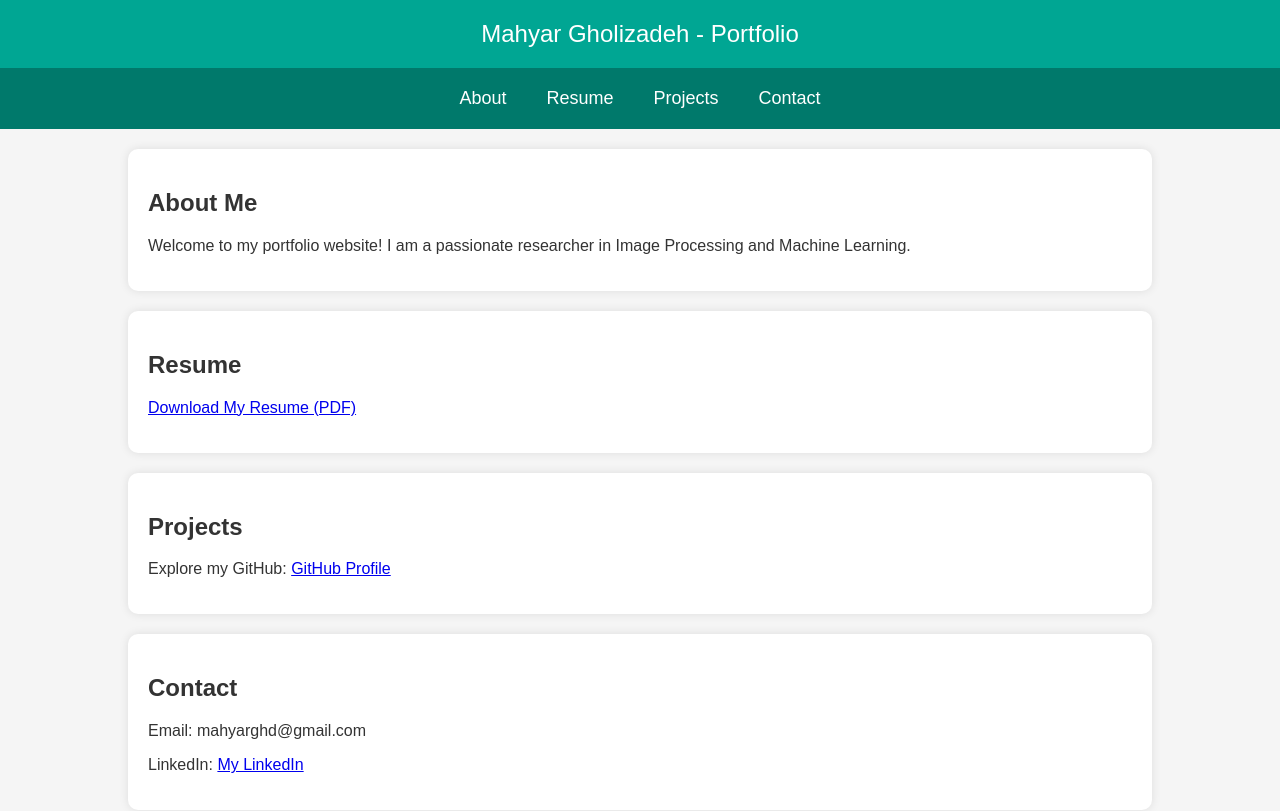
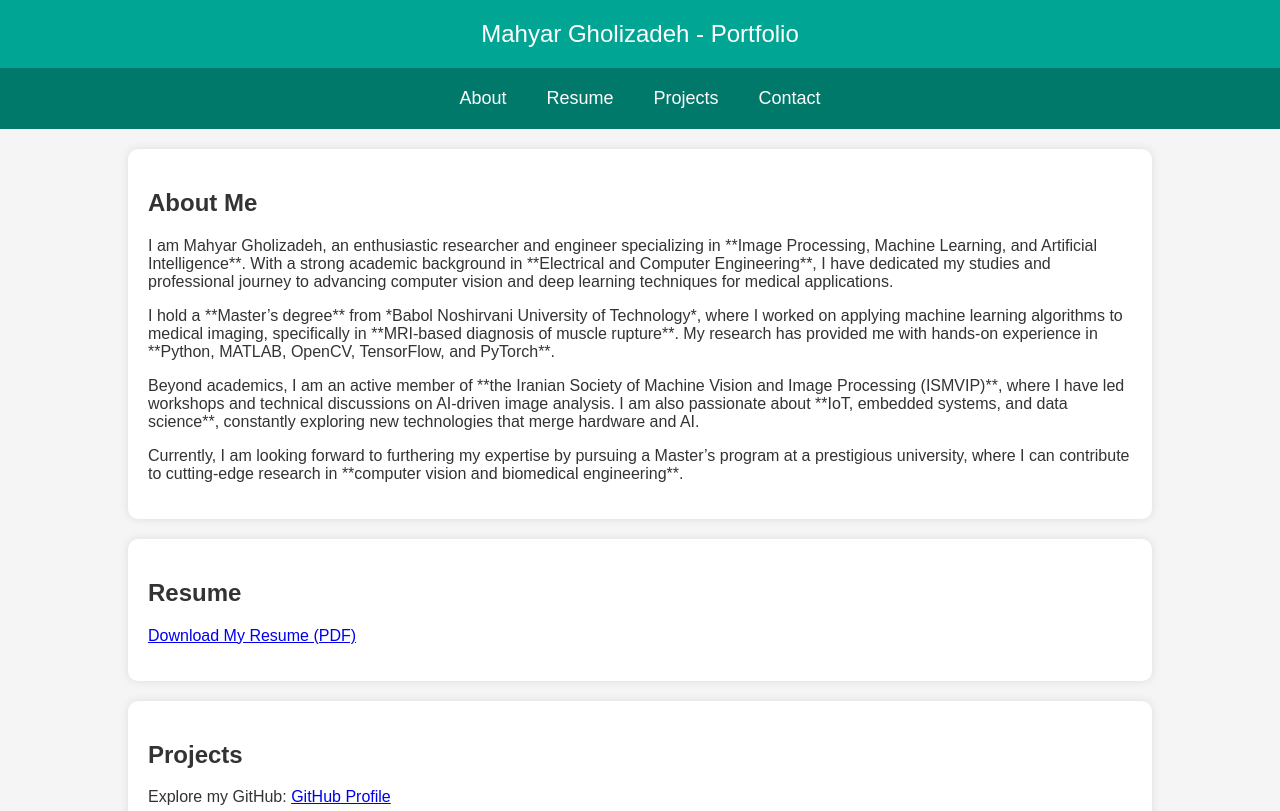
Before and after one commit to mahyarghd/mahyarghd.github.io, a plain HTML site: page index.html in a window 1280 px wide. Shown: the top 811 px of the page. Drawn offline with Linux system fonts and the light colour scheme.

Commit message:
Update index.html

```diff
--- a/index.html
+++ b/index.html
@@ -26,7 +26,10 @@
     <div class="container">
         <div id="about" class="section">
             <h2>About Me</h2>
-            <p>Welcome to my portfolio website! I am a passionate researcher in Image Processing and Machine Learning.</p>
+            <p>I am Mahyar Gholizadeh, an enthusiastic researcher and engineer specializing in **Image Processing, Machine Learning, and Artificial Intelligence**. With a strong academic background in **Electrical and Computer Engineering**, I have dedicated my studies and professional journey to advancing computer vision and deep learning techniques for medical applications.</p>
+            <p>I hold a **Master’s degree** from *Babol Noshirvani University of Technology*, where I worked on applying machine learning algorithms to medical imaging, specifically in **MRI-based diagnosis of muscle rupture**. My research has provided me with hands-on experience in **Python, MATLAB, OpenCV, TensorFlow, and PyTorch**.</p>
+            <p>Beyond academics, I am an active member of **the Iranian Society of Machine Vision and Image Processing (ISMVIP)**, where I have led workshops and technical discussions on AI-driven image analysis. I am also passionate about **IoT, embedded systems, and data science**, constantly exploring new technologies that merge hardware and AI.</p>
+            <p>Currently, I am looking forward to furthering my expertise by pursuing a Master’s program at a prestigious university, where I can contribute to cutting-edge research in **computer vision and biomedical engineering**.</p>
         </div>
         <div id="resume" class="section">
             <h2>Resume</h2>
```
